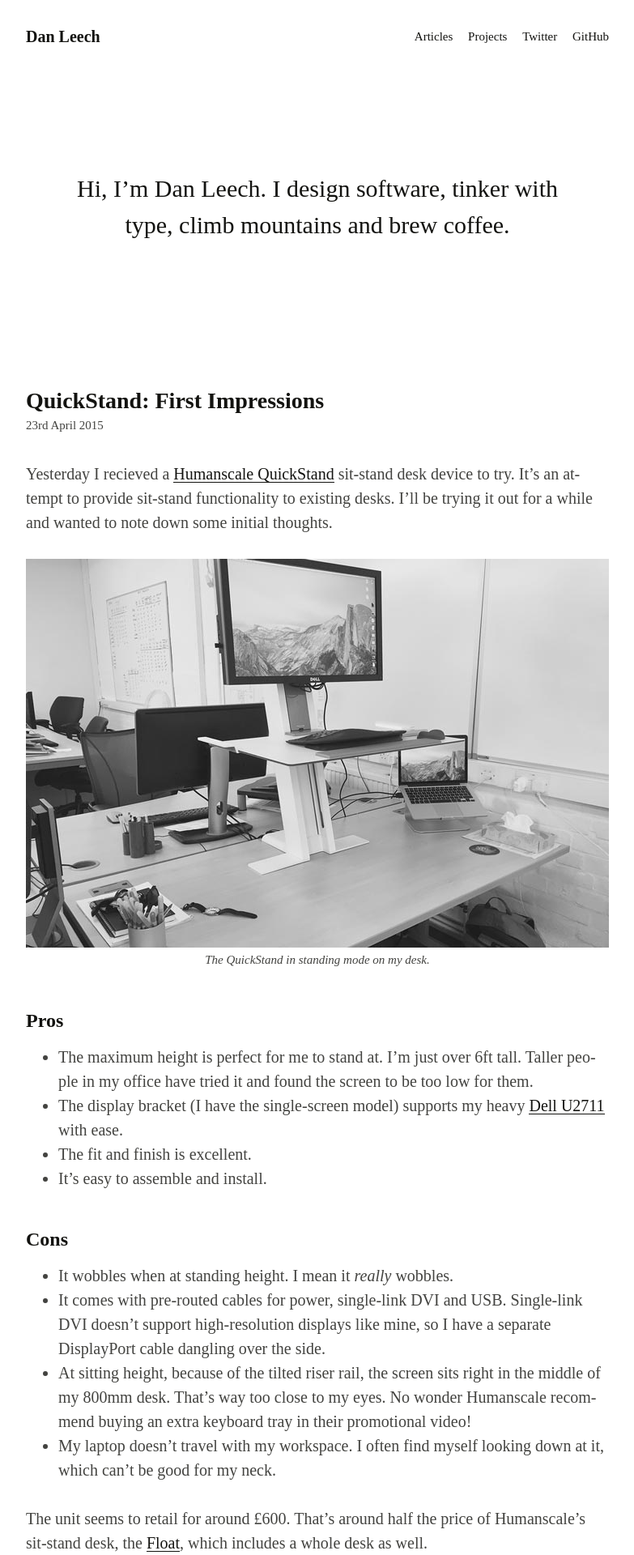
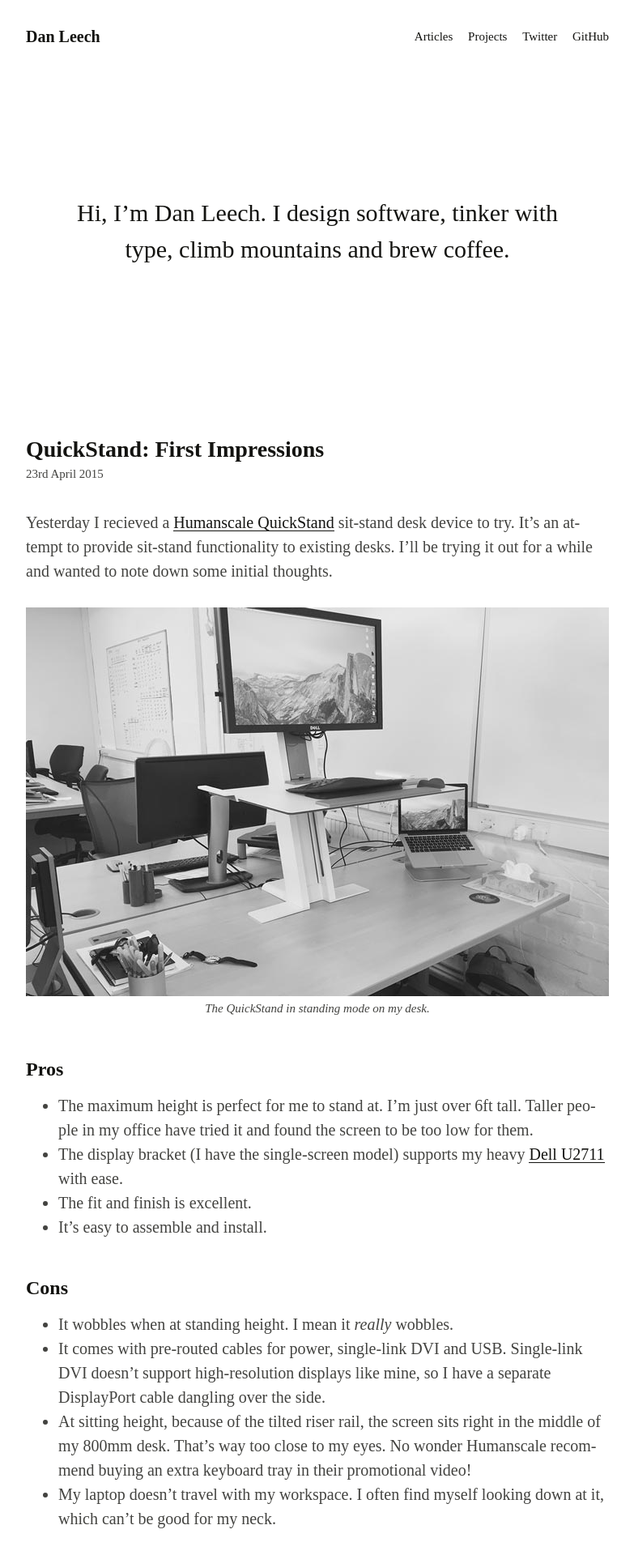
Before and after one commit to danleech/danleech.com, a Jekyll site: the page built from index.md, in a window 1280 px wide. Shown: the top 1920 px of the page at 81% size, without its empty margins (248-1031 px from the left). Built offline with Jekyll 4.4.1, drawn with Linux system fonts in a browser that asks for light colours; some web fonts are replaced; Markdown is read by kramdown in place of the engine named in the settings.

Commit message:
Tweaked padding on intro

```diff
--- a/_includes/styles.scss
+++ b/_includes/styles.scss
@@ -91,7 +91,7 @@
 }
 
 h1 {
-    margin: 6rem 0 0;
+    margin: 3rem 0 0;
 }
 
 h2 {
@@ -238,7 +238,7 @@
 }
 
 .introduction {
-    padding: 3rem 0 0;
+    padding: 4.5rem 0 3rem;
     color: $black;
     font-size: 1.2rem;
     text-align: center;
@@ -247,7 +247,7 @@
         margin: 0 auto;
     }
     @media (min-width: 600px) {
-        padding: 6rem 0 3rem;
+        padding: 7.5rem 0 7.5rem;
         font-size: 1.5rem;
         line-height: 2.25rem;
     }
```
